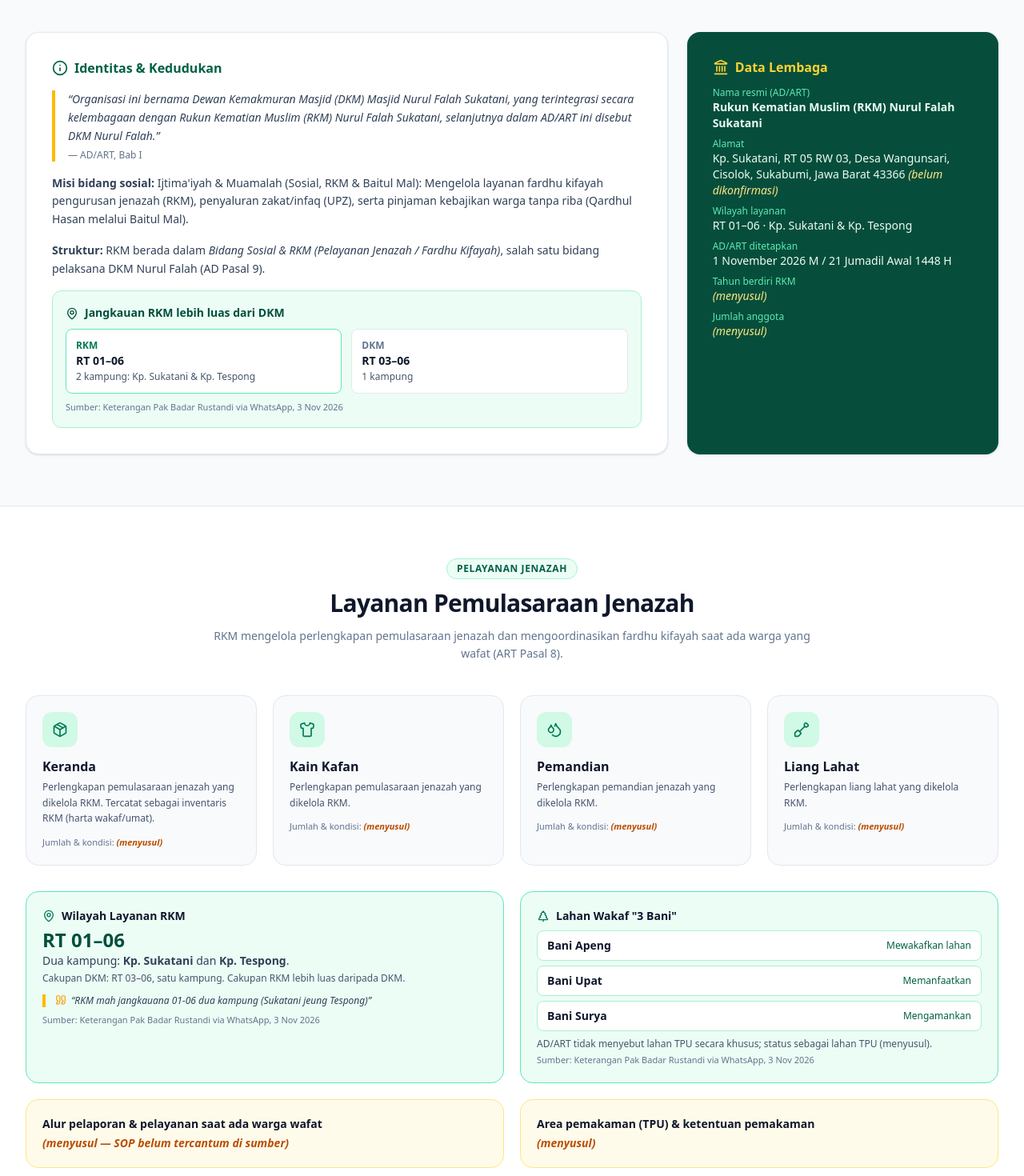
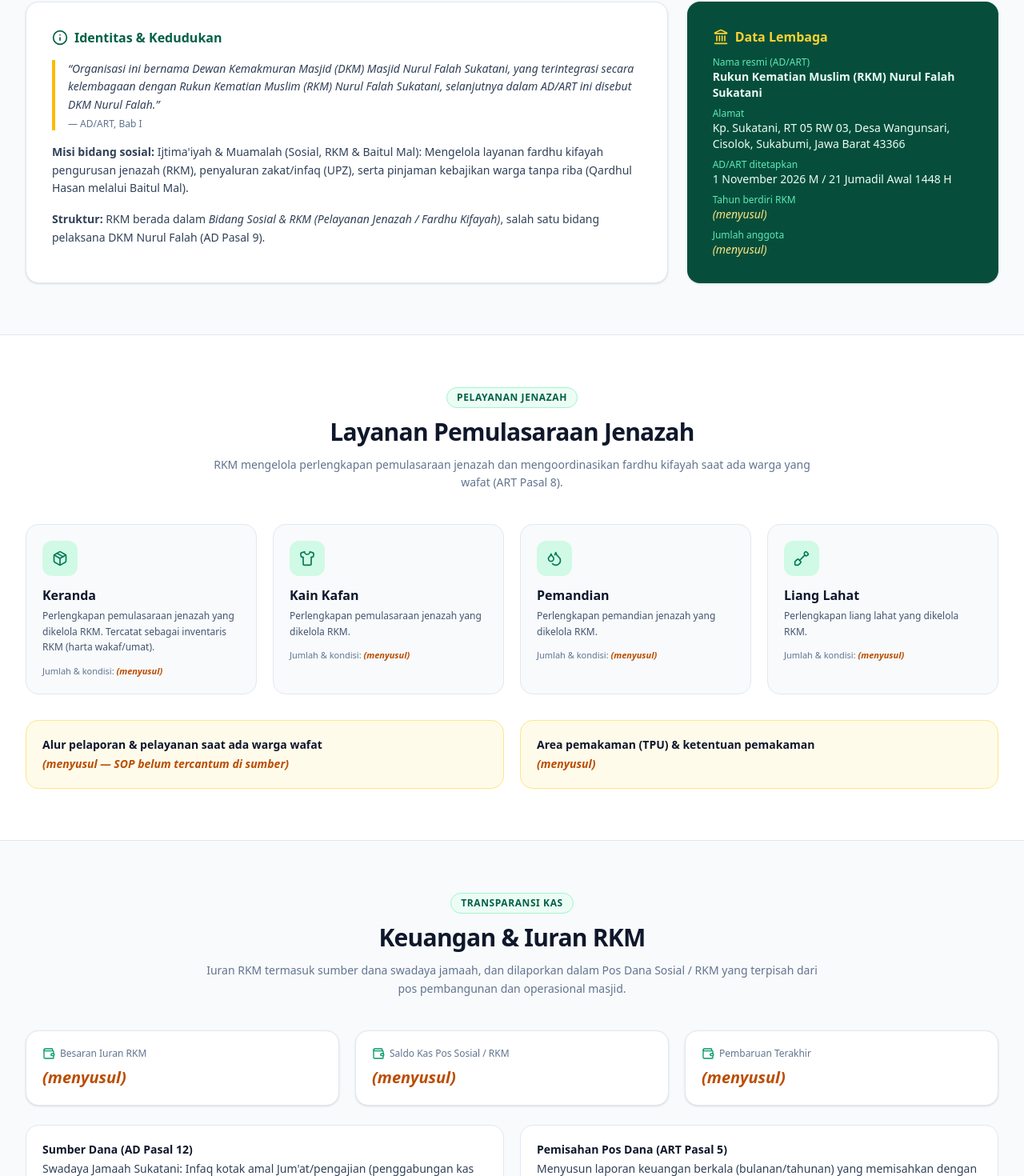
Before and after one commit to rkm-sukatani/rkm-sukatani.github.io, a React (Vite) app: page / in a window 1280 px wide. Shown: the part 1046-2516 px from the top of the page at 80% size. Built offline with nearby package versions, Linux system fonts and the light colour scheme.

Commit message:
Revert "feat: wilayah layanan RT 01-06 (Sukatani & Tespong), lahan wakaf 3 Bani, catatan kepengurusan (sumber: Pak Badar Rustandi via WhatsApp, 3 Nov 2026)"
This reverts commit 80434b288647490dcc4120461b8b6c82325b07b0.

```diff
--- a/src/components/home/Sections.tsx
+++ b/src/components/home/Sections.tsx
@@ -15,9 +15,6 @@ import {
   CheckCircle2,
   ExternalLink,
   Landmark,
-  MapPin,
-  Quote,
-  TreePine,
 } from "lucide-react";
 import rkm from "@/data/rkm.json";
 
@@ -46,7 +43,7 @@ export function TentangSection() {
         id="tentang"
         badge="Profil Lembaga"
         title={`Tentang ${rkm.name}`}
-        subtitle={`Rukun Kematian Muslim (RKM) adalah bidang pelayanan jenazah / fardhu kifayah yang terintegrasi secara kelembagaan dengan DKM Masjid Nurul Falah Sukatani. ${rkm.coverage.summary}`}
+        subtitle="Rukun Kematian Muslim (RKM) adalah bidang pelayanan jenazah / fardhu kifayah yang terintegrasi secara kelembagaan dengan DKM Masjid Nurul Falah Sukatani."
       />
       <div className="grid lg:grid-cols-3 gap-6 text-left">
         <div className="lg:col-span-2 bg-white rounded-2xl border border-slate-200 shadow-sm p-6 sm:p-8 space-y-4">
@@ -63,24 +60,6 @@ export function TentangSection() {
           <div className="text-sm text-slate-700 leading-relaxed">
             <b>Struktur:</b> RKM berada dalam <i>{rkm.bidang}</i>, salah satu bidang pelaksana DKM Nurul Falah (AD Pasal 9).
           </div>
-          <div className="rounded-xl bg-emerald-50 border border-emerald-200 p-4 text-sm text-slate-700 leading-relaxed">
-            <div className="font-bold text-emerald-900 flex items-center gap-2 mb-1">
-              <MapPin className="w-4 h-4" /> Jangkauan RKM lebih luas dari DKM
-            </div>
-            <div className="grid sm:grid-cols-2 gap-3 mt-2">
-              <div className="rounded-lg bg-white border border-emerald-300 p-3">
-                <div className="text-xs text-emerald-700 font-semibold">RKM</div>
-                <div className="font-bold text-slate-900">{rkm.coverage.rt}</div>
-                <div className="text-xs text-slate-600">2 kampung: Kp. Sukatani &amp; Kp. Tespong</div>
-              </div>
-              <div className="rounded-lg bg-white border border-slate-200 p-3">
-                <div className="text-xs text-slate-500 font-semibold">DKM</div>
-                <div className="font-bold text-slate-900">RT 03–06</div>
-                <div className="text-xs text-slate-600">1 kampung</div>
-              </div>
-            </div>
-            <div className="text-[11px] text-slate-500 mt-2">Sumber: {rkm.coverage.source}</div>
-          </div>
         </div>
         <div className="bg-[#064e3b] text-emerald-50 rounded-2xl p-6 sm:p-8 space-y-3 shadow-sm">
           <div className="font-bold text-amber-300 flex items-center gap-2">
@@ -93,14 +72,7 @@ export function TentangSection() {
             </div>
             <div>
               <dt className="text-emerald-300 text-xs">Alamat</dt>
-              <dd>
-                {rkm.address.fullAddress}, {rkm.address.provinsi} {rkm.address.kodepos}{" "}
-                <span className="italic text-amber-200">(belum dikonfirmasi)</span>
-              </dd>
-            </div>
-            <div>
-              <dt className="text-emerald-300 text-xs">Wilayah layanan</dt>
-              <dd>{rkm.coverage.rt} · Kp. Sukatani &amp; Kp. Tespong</dd>
+              <dd>{rkm.address.fullAddress}, {rkm.address.provinsi} {rkm.address.kodepos}</dd>
             </div>
             <div>
               <dt className="text-emerald-300 text-xs">AD/ART ditetapkan</dt>
@@ -148,34 +120,7 @@ export function LayananSection() {
             );
           })}
         </div>
-        <div id="wilayah-layanan" className="mt-8 grid md:grid-cols-2 gap-5 text-left">
-          <div className="p-5 rounded-2xl border border-emerald-300 bg-emerald-50 text-sm text-slate-700">
-            <div className="font-bold text-slate-900 mb-1 flex items-center gap-2">
-              <MapPin className="w-4 h-4 text-emerald-700" /> Wilayah Layanan RKM
-            </div>
-            <div className="text-2xl font-extrabold text-emerald-900">{rkm.coverage.rt}</div>
-            <div className="text-sm">Dua kampung: <b>Kp. Sukatani</b> dan <b>Kp. Tespong</b>.</div>
-            <div className="text-xs text-slate-600 mt-1">{rkm.coverage.dkmComparison}</div>
-            <blockquote className="mt-3 border-l-4 border-amber-400 pl-3 text-xs italic text-slate-700 flex gap-1.5">
-              <Quote className="w-3.5 h-3.5 shrink-0 text-amber-500" />“{rkm.coverage.quote}”
-            </blockquote>
-            <div className="text-[11px] text-slate-500 mt-2">Sumber: {rkm.coverage.source}</div>
-          </div>
-          <div className="p-5 rounded-2xl border border-emerald-300 bg-emerald-50 text-sm text-slate-700">
-            <div className="font-bold text-slate-900 mb-2 flex items-center gap-2">
-              <TreePine className="w-4 h-4 text-emerald-700" /> {rkm.landWakaf.title}
-            </div>
-            <ul className="space-y-1.5">
-              {rkm.landWakaf.roles.map((r) => (
-                <li key={r.bani} className="flex items-center justify-between gap-3 rounded-lg bg-white border border-emerald-200 px-3 py-2">
-                  <span className="font-semibold text-slate-900">{r.bani}</span>
-                  <span className="text-xs text-emerald-800">{r.role}</span>
-                </li>
-              ))}
-            </ul>
-            <div className="text-xs text-slate-600 mt-2">{rkm.landWakaf.note}</div>
-            <div className="text-[11px] text-slate-500 mt-1">Sumber: {rkm.landWakaf.source}</div>
-          </div>
+        <div className="mt-8 grid md:grid-cols-2 gap-5 text-left">
           <div className="p-5 rounded-2xl border border-amber-200 bg-amber-50 text-sm text-slate-700">
             <div className="font-bold text-slate-900 mb-1">Alur pelaporan &amp; pelayanan saat ada warga wafat</div>
             <Placeholder>(menyusul — SOP belum tercantum di sumber)</Placeholder>
@@ -247,14 +192,7 @@ export function PengurusSection() {
     <section id="pengurus" className="py-16 bg-white border-y border-slate-200 scroll-mt-20">
       <div className="max-w-6xl mx-auto px-4 sm:px-6">
         <SectionHeader id="pengurus" badge="Kepengurusan" title="Pengurus & Kontak RKM" />
-        <div className="mb-4 p-3 rounded-xl bg-amber-50 border border-amber-200 text-xs text-left text-slate-700">
-          <b>Catatan:</b> {rkm.leadership.note}
-        </div>
-        <div className="grid sm:grid-cols-2 lg:grid-cols-5 gap-4 text-left text-xs">
-          <div className="p-4 rounded-xl bg-slate-50 border border-dashed border-slate-300">
-            <div className="font-bold text-slate-800 mb-0.5">Ketua RKM</div>
-            <div><Placeholder>{rkm.leadership.ketuaRkm}</Placeholder></div>
-          </div>
+        <div className="grid sm:grid-cols-2 lg:grid-cols-4 gap-4 text-left text-xs">
           <div className="p-4 rounded-xl bg-emerald-50 border border-emerald-300 shadow-2xs">
             <div className="font-bold text-slate-800 mb-0.5 flex items-center gap-1.5"><Users className="w-3.5 h-3.5" /> {c.role}</div>
             <div className="text-slate-600 font-medium">{c.name}</div>
--- a/src/components/layout/Footer.tsx
+++ b/src/components/layout/Footer.tsx
@@ -36,7 +36,7 @@ export function Footer({ onNavigate }: FooterProps) {
               {rkm.fullName}, terintegrasi secara kelembagaan dengan {rkm.parentOrganization}.
             </p>
             <div className="text-slate-400">
-              <b>Alamat:</b> {rkm.address.fullAddress} <i>(belum dikonfirmasi)</i>. <b>Wilayah layanan:</b> {rkm.coverage.rt}, Kp. Sukatani &amp; Kp. Tespong.
+              <b>Alamat:</b> {rkm.address.fullAddress}.
             </div>
           </div>
 
--- a/src/data/rkm.json
+++ b/src/data/rkm.json
@@ -1,6 +1,5 @@
 {
   "_sumber": "Seluruh fakta di file ini disalin dari repo nurul-falah.github.io (src/data/masjid.json & src/data/adArt.ts). Isian bertanda '(menyusul)' belum tersedia di sumber dan tidak boleh dikarang.",
-  "_sumberTambahan": "Isian coverage, landWakaf, leadership, dan address.status bersumber dari: Keterangan Pak Badar Rustandi via WhatsApp, 3 Nov 2026 (diteruskan dari chat WhatsApp Bpk. Burhan Mubarok).",
   "name": "RKM TPU SUKATANI",
   "fullName": "Rukun Kematian Muslim (RKM) Nurul Falah Sukatani",
   "shortName": "RKM TPU SUKATANI",
@@ -14,69 +13,17 @@
     "kabupaten": "Sukabumi",
     "provinsi": "Jawa Barat",
     "kodepos": "43366",
-    "fullAddress": "Kp. Sukatani, RT 05 RW 03, Desa Wangunsari, Cisolok, Sukabumi",
-    "status": "Alamat RT 05 RW 03 diambil dari AD/ART DKM; untuk RKM belum dikonfirmasi."
-  },
-  "coverage": {
-    "rt": "RT 01–06",
-    "kampung": [
-      "Sukatani",
-      "Tespong"
-    ],
-    "summary": "RKM melayani RT 01–06 di dua kampung, yaitu Kp. Sukatani dan Kp. Tespong.",
-    "dkmComparison": "Cakupan DKM: RT 03–06, satu kampung. Cakupan RKM lebih luas daripada DKM.",
-    "quote": "RKM mah jangkauana 01-06 dua kampung (Sukatani jeung Tespong)",
-    "source": "Keterangan Pak Badar Rustandi via WhatsApp, 3 Nov 2026"
-  },
-  "landWakaf": {
-    "title": "Lahan Wakaf \"3 Bani\"",
-    "roles": [
-      {
-        "bani": "Bani Apeng",
-        "role": "Mewakafkan lahan"
-      },
-      {
-        "bani": "Bani Upat",
-        "role": "Memanfaatkan"
-      },
-      {
-        "bani": "Bani Surya",
-        "role": "Mengamankan"
-      }
-    ],
-    "note": "AD/ART tidak menyebut lahan TPU secara khusus; status sebagai lahan TPU (menyusul).",
-    "source": "Keterangan Pak Badar Rustandi via WhatsApp, 3 Nov 2026"
-  },
-  "leadership": {
-    "ketuaRkm": "(menyusul)",
-    "note": "Kepengurusan RKM sedang dalam penataan ulang.",
-    "source": "Keterangan Pak Badar Rustandi via WhatsApp, 3 Nov 2026"
+    "fullAddress": "Kp. Sukatani, RT 05 RW 03, Desa Wangunsari, Cisolok, Sukabumi"
   },
   "adArtEstablished": "1 November 2026 M / 21 Jumadil Awal 1448 H",
   "mission": "Ijtima'iyah & Muamalah (Sosial, RKM & Baitul Mal): Mengelola layanan fardhu kifayah pengurusan jenazah (RKM), penyaluran zakat/infaq (UPZ), serta pinjaman kebajikan warga tanpa riba (Qardhul Hasan melalui Baitul Mal).",
   "bidang": "Bidang Sosial & RKM (Pelayanan Jenazah / Fardhu Kifayah)",
   "serviceDuty": "Rukun Kematian Muslim (RKM): Mengelola perlengkapan pemulasaraan jenazah (keranda, kain kafan, pemandian, liang lahat) dan mengoordinasikan fardhu kifayah saat ada warga yang wafat, dengan pelaporan yang terintegrasi di bawah DKM.",
   "equipment": [
-    {
-      "name": "Keranda",
-      "desc": "Perlengkapan pemulasaraan jenazah yang dikelola RKM. Tercatat sebagai inventaris RKM (harta wakaf/umat).",
-      "icon": "Package"
-    },
-    {
-      "name": "Kain Kafan",
-      "desc": "Perlengkapan pemulasaraan jenazah yang dikelola RKM.",
-      "icon": "Shirt"
-    },
-    {
-      "name": "Pemandian",
-      "desc": "Perlengkapan pemandian jenazah yang dikelola RKM.",
-      "icon": "Droplets"
-    },
-    {
-      "name": "Liang Lahat",
-      "desc": "Perlengkapan liang lahat yang dikelola RKM.",
-      "icon": "Shovel"
-    }
+    { "name": "Keranda", "desc": "Perlengkapan pemulasaraan jenazah yang dikelola RKM. Tercatat sebagai inventaris RKM (harta wakaf/umat).", "icon": "Package" },
+    { "name": "Kain Kafan", "desc": "Perlengkapan pemulasaraan jenazah yang dikelola RKM.", "icon": "Shirt" },
+    { "name": "Pemandian", "desc": "Perlengkapan pemandian jenazah yang dikelola RKM.", "icon": "Droplets" },
+    { "name": "Liang Lahat", "desc": "Perlengkapan liang lahat yang dikelola RKM.", "icon": "Shovel" }
   ],
   "rules": [
     {
@@ -128,23 +75,10 @@
     "whatsapp": "6285640380652"
   },
   "dkmContacts": [
-    {
-      "role": "Ketua DKM",
-      "name": "Bpk. Burhan Mubarok, S.Kom",
-      "phone": "0857-8010-6011",
-      "whatsapp": "6285780106011"
-    },
-    {
-      "role": "Sekretaris DKM",
-      "name": "Bpk. Jejen Jaelani, S.Pd",
-      "phone": "0857-9391-7131",
-      "whatsapp": "6285793917131"
-    }
+    { "role": "Ketua DKM", "name": "Bpk. Burhan Mubarok, S.Kom", "phone": "0857-8010-6011", "whatsapp": "6285780106011" },
+    { "role": "Sekretaris DKM", "name": "Bpk. Jejen Jaelani, S.Pd", "phone": "0857-9391-7131", "whatsapp": "6285793917131" }
   ],
   "milestones": [
-    {
-      "task": "Penggabungan Pengurus dan Pelaporan Organisasi DKM & RKM",
-      "status": "Selesai"
-    }
+    { "task": "Penggabungan Pengurus dan Pelaporan Organisasi DKM & RKM", "status": "Selesai" }
   ]
 }
```
Also changed, not shown: src/components/home/HeroSection.tsx (+4 -4 lines).
